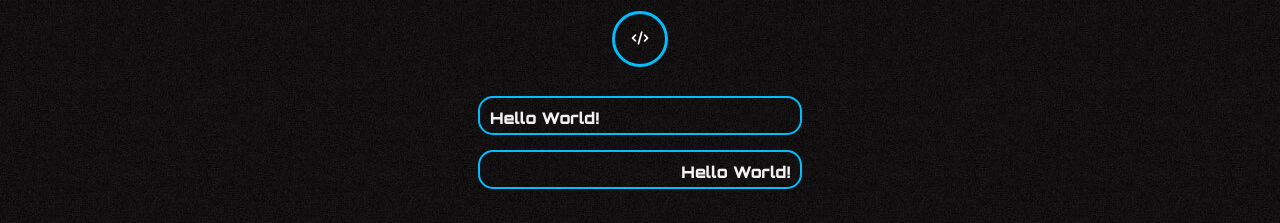
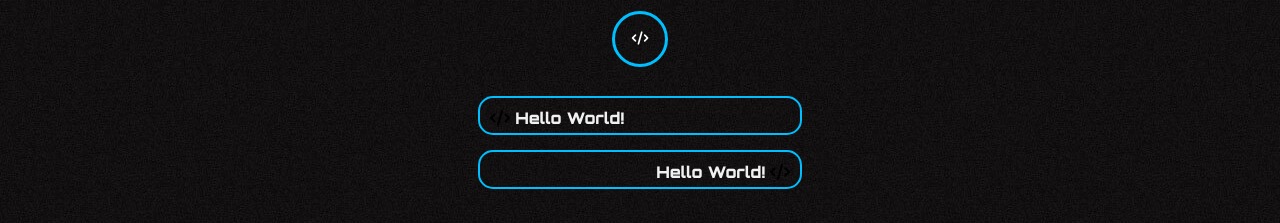
Before and after one commit to FATEC-2022/front-end, a plain HTML site: page index.html in a window 1280 px wide. Shown: the part 350-573 px from the top of the page. Drawn offline with Linux system fonts and the light colour scheme.

Commit message:
adicionando alterações de estrutura

```diff
--- a/index.html
+++ b/index.html
@@ -20,19 +20,23 @@
                 <ul class="social-icons">
                     <li>
                         <a href="#"><i class="fa-solid fa-code"></i></a>
+
                     </li>
                 </ul>
             </button>
             <div class="search">
                 <div class="input-alex">
+                    <i class="fa-solid fa-code"></i>
                     <span>Hello World!</span>
                 </div>
                 <div class="input-user">
                     <span>Hello World!</span>
+                    <i class="fa-solid fa-code"></i>
                 </div>
             </div>
         </div>
     </div>
 </body>
 <script src="https://kit.fontawesome.com/e489fc5bcf.js" crossorigin="anonymous"></script>
+
 </html>
```
